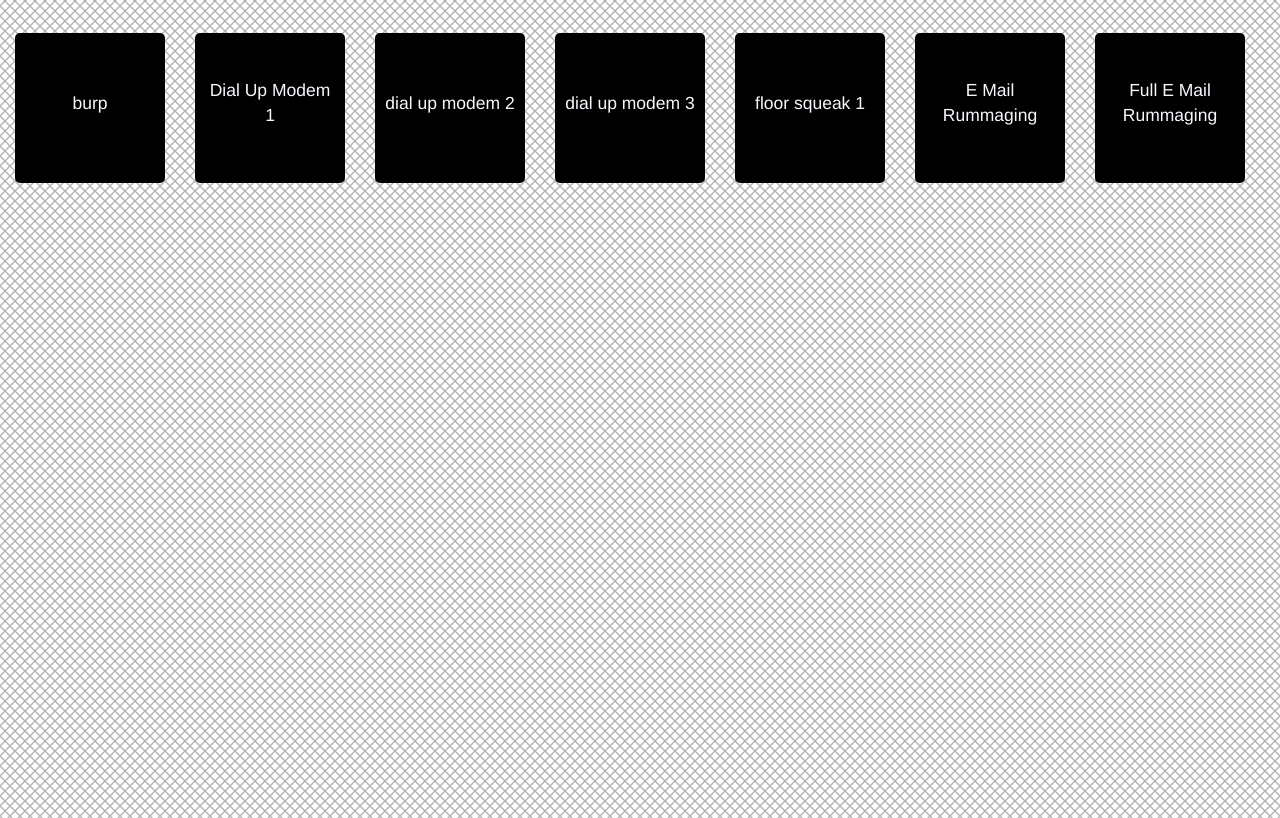
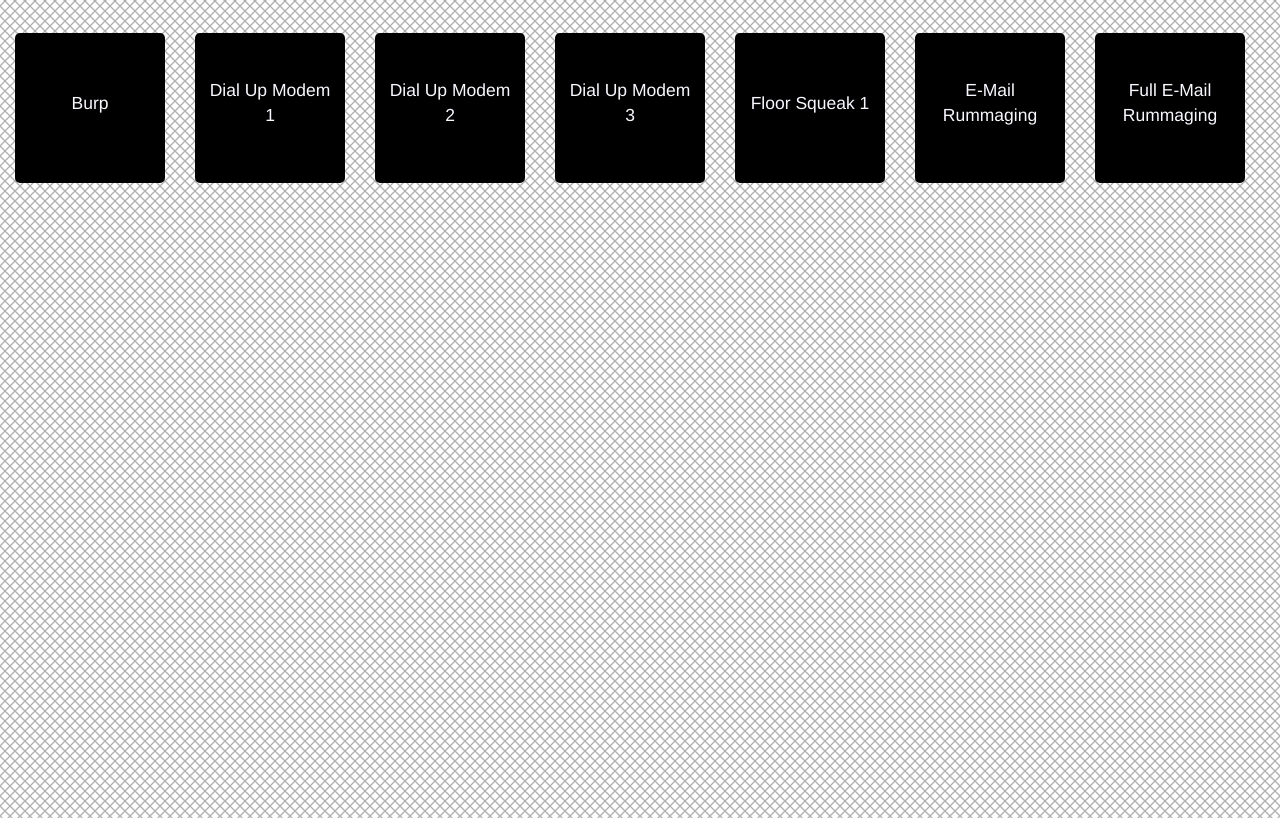
Before and after one commit to graywind/noisey, a plain HTML site: page index.html in a window 1280 px wide. Shown: the part 54-872 px from the top of the page. Drawn offline with Linux system fonts and the light colour scheme.

Commit message:
Update demopage

```diff
--- a/index.html
+++ b/index.html
@@ -49,13 +49,13 @@
 		<div id="workSpace">
 		<div id="nav"></div>
 		<div id="tileSpace">
-			<div id="sound-4" class="soundtile burps" data-name="burp" data-path="sample_sounds/Burps/burp.mp3" data-type="mp3" data-filter="sample_sounds/Burps/burp.mp3"><div class="outerCenterDiv"><div class="innerCenterDiv"><p>burp</p></div></div></div>
-			<div id="sound-5" class="soundtile dial-up" data-name="Dial Up Modem 1" data-path="sample_sounds/Dial%20Up/Dial-Up-Modem-1.wav" data-type="wav" data-filter="sample_sounds/Dial%20Up/Dial-Up-Modem-1.wav"><div class="outerCenterDiv"><div class="innerCenterDiv"><p>Dial Up Modem 1</p></div></div></div>
-			<div id="sound-6" class="soundtile dial-up" data-name="dial up modem 2" data-path="sample_sounds/Dial%20Up/dial-up-modem-2.wav" data-type="wav" data-filter="sample_sounds/Dial%20Up/dial-up-modem-2.wav"><div class="outerCenterDiv"><div class="innerCenterDiv"><p>dial up modem 2</p></div></div></div>
-			<div id="sound-7" class="soundtile dial-up" data-name="dial up modem 3" data-path="sample_sounds/Dial%20Up/dial-up-modem-3.wav" data-type="wav" data-filter="sample_sounds/Dial%20Up/dial-up-modem-3.wav"><div class="outerCenterDiv"><div class="innerCenterDiv"><p>dial up modem 3</p></div></div></div>
-			<div id="sound-8" class="soundtile floors" data-name="floor squeak 1" data-path="sample_sounds/Floors/floor-squeak-1.wav" data-type="wav" data-filter="sample_sounds/Floors/floor-squeak-1.wav"><div class="outerCenterDiv"><div class="innerCenterDiv"><p>floor squeak 1</p></div></div></div>
-			<div id="sound-9" class="soundtile unfilter" data-name="E Mail Rummaging" data-path="sample_sounds/Unfilter/E-Mail%20Rummaging.mp3" data-type="mp3" data-filter="sample_sounds/Unfilter/E-Mail%20Rummaging.mp3"><div class="outerCenterDiv"><div class="innerCenterDiv"><p>E Mail Rummaging</p></div></div></div>
-			<div id="sound-10" class="soundtile unfilter" data-name="Full E Mail Rummaging" data-path="sample_sounds/Unfilter/Full%20E-Mail%20Rummaging.mp3" data-type="mp3" data-filter="sample_sounds/Unfilter/Full%20E-Mail%20Rummaging.mp3"><div class="outerCenterDiv"><div class="innerCenterDiv"><p>Full E Mail Rummaging</p></div></div></div>
+			<div id="sound-4" class="soundtile burps" data-name="Burp" data-path="sample_sounds/Burps/Burp.mp3" data-type="mp3" data-filter="sample_sounds/Burps/Burp.mp3"><div class="outerCenterDiv"><div class="innerCenterDiv"><p>Burp</p></div></div></div>
+			<div id="sound-5" class="soundtile dial-up" data-name="Dial Up Modem 1" data-path="sample_sounds/Dial%20Up/Dial%20Up%20Modem%201.wav" data-type="wav" data-filter="sample_sounds/Dial%20Up/Dial%20Up%20Modem%201.wav"><div class="outerCenterDiv"><div class="innerCenterDiv"><p>Dial Up Modem 1</p></div></div></div>
+			<div id="sound-6" class="soundtile dial-up" data-name="Dial Up Modem 2" data-path="sample_sounds/Dial%20Up/Dial%20Up%20Modem%202.wav" data-type="wav" data-filter="sample_sounds/Dial%20Up/Dial%20Up%20Modem%202.wav"><div class="outerCenterDiv"><div class="innerCenterDiv"><p>Dial Up Modem 2</p></div></div></div>
+			<div id="sound-7" class="soundtile dial-up" data-name="Dial Up Modem 3" data-path="sample_sounds/Dial%20Up/Dial%20Up%20Modem%203.wav" data-type="wav" data-filter="sample_sounds/Dial%20Up/Dial%20Up%20Modem%203.wav"><div class="outerCenterDiv"><div class="innerCenterDiv"><p>Dial Up Modem 3</p></div></div></div>
+			<div id="sound-8" class="soundtile floors" data-name="Floor Squeak 1" data-path="sample_sounds/Floors/Floor%20Squeak%201.wav" data-type="wav" data-filter="sample_sounds/Floors/Floor%20Squeak%201.wav"><div class="outerCenterDiv"><div class="innerCenterDiv"><p>Floor Squeak 1</p></div></div></div>
+			<div id="sound-9" class="soundtile unfilter" data-name="E-Mail Rummaging" data-path="sample_sounds/Unfilter/E-Mail%20Rummaging.mp3" data-type="mp3" data-filter="sample_sounds/Unfilter/E-Mail%20Rummaging.mp3"><div class="outerCenterDiv"><div class="innerCenterDiv"><p>E-Mail Rummaging</p></div></div></div>
+			<div id="sound-10" class="soundtile unfilter" data-name="Full E-Mail Rummaging" data-path="sample_sounds/Unfilter/Full%20E-Mail%20Rummaging.mp3" data-type="mp3" data-filter="sample_sounds/Unfilter/Full%20E-Mail%20Rummaging.mp3"><div class="outerCenterDiv"><div class="innerCenterDiv"><p>Full E-Mail Rummaging</p></div></div></div>
 		</div>
 		<div id="playerBox">
 		<div id="jquery_jplayer_1" class="jp-jplayer"></div>
```
Also changed, not shown: 10 other files.
